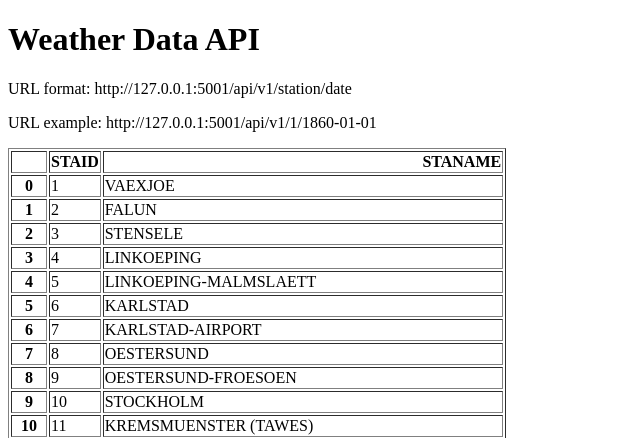
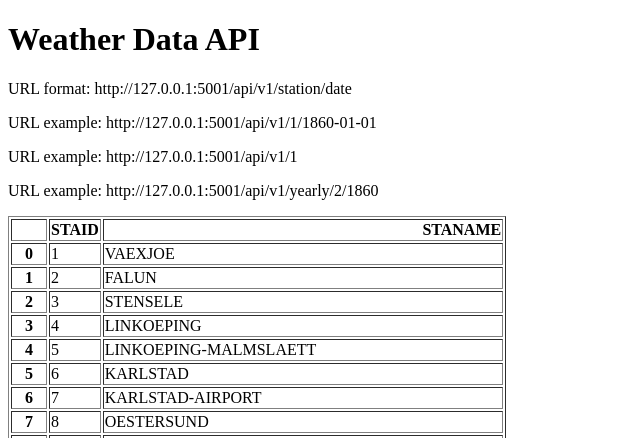
Before and after one commit to Niedzwiedz1/App6--Historical-Weather-API, a Flask app: page / in a window 1280 px wide. Shown: the top 438 px of the page, without its empty margins (0-640 px from the left). Run offline with Flask 3, Linux system fonts and the light colour scheme.

Commit message:
Add URL endpoint for year and station

```diff
--- a/main.py
+++ b/main.py
@@ -24,5 +24,25 @@ def about(station, date):
             }
 
 
+@app.route("/api/v1/<station>")
+def station_data(station):
+    # Load dataframe
+    filename = f"data_small/TG_STAID{str(station).zfill(6)}.txt"
+    df = pd.read_csv(filename, skiprows=20, parse_dates=['    DATE'])
+    df["TG"] = df['   TG']/10
+    station_all = df[['STAID', '    DATE', 'TG']]
+    station_all = station_all.to_html()
+    return station_all
+
+
+@app.route("/api/v1/yearly/<station>/<year>")
+def station_year(station, year):
+    filename = f"data_small/TG_STAID{str(station).zfill(6)}.txt"
+    df = pd.read_csv(filename, skiprows=20)
+    df["    DATE"] = df["    DATE"].astype(str)
+    result = df[df["    DATE"].str.startswith(str(year))].to_html()
+    return result
+
+
 if __name__ == "__main__":
     app.run(debug=True, port=5001)
--- a/templates/home.html
+++ b/templates/home.html
@@ -8,6 +8,8 @@
 <h1>Weather Data API</h1>
 <p>URL format: http://127.0.0.1:5001/api/v1/station/date</p>
 <p>URL example: http://127.0.0.1:5001/api/v1/1/1860-01-01</p>
+<p>URL example: http://127.0.0.1:5001/api/v1/1</p>
+<p>URL example: http://127.0.0.1:5001/api/v1/yearly/2/1860</p>
 <p>{{data|safe}}</p>
 </body>
 </html>
```
